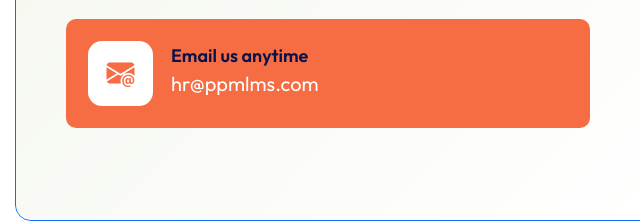
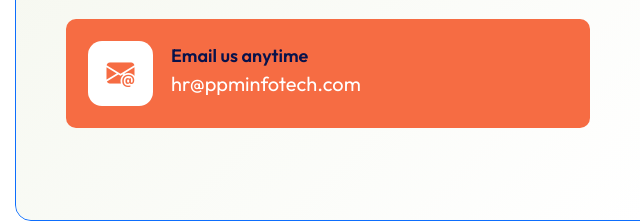
Before and after one commit to Subhadeep608/digital-marketing-course, a plain HTML site: page index.html in a window 1280 px wide. Shown: the part 5911-6134 px from the top of the page, 0-640 px from the left. Drawn offline with nearby package versions, Linux system fonts and the light colour scheme.

Commit message:
Updated training mail on contact section

```diff
--- a/index.html
+++ b/index.html
@@ -840,8 +840,8 @@
                                 </div>
                                 <div class="pt_contact_text">
                                     <h5>Email us anytime</h5>
-                                    <a href="mailto:hr@ppmlms.com">
-                                        <p>hr@ppmlms.com</p>
+                                    <a href="mailto:hr@ppminfotech.com">
+                                        <p>hr@ppminfotech.com</p>
                                     </a>
                                 </div>
                             </div>
```
